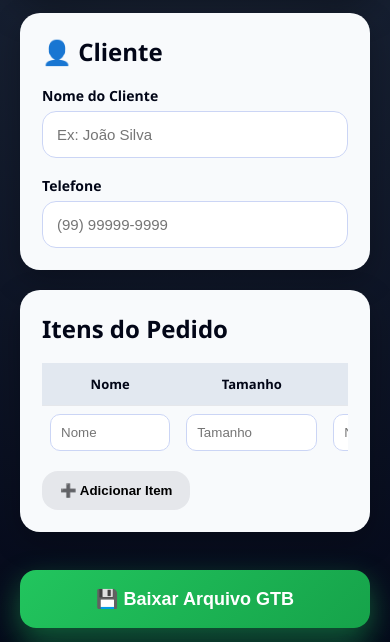
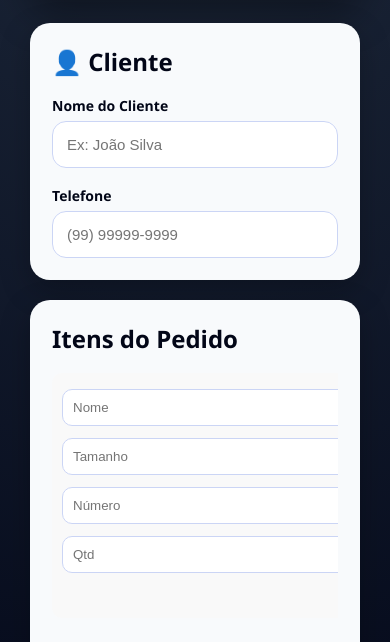
Before and after one commit to gtsportnota10-creator/gtbot, a plain HTML site: page index.html in a window 390 px wide. Shown: the part 180-822 px from the top of the page. Drawn offline with Linux system fonts and the light colour scheme.

Commit message:
Update style.css

```diff
--- a/style.css
+++ b/style.css
@@ -139,3 +139,53 @@ button {
         font-size: 13px;
     }
 }
+/* ============================
+   AJUSTE PARA CELULAR
+============================ */
+@media (max-width: 768px) {
+
+  body {
+    padding: 10px;
+  }
+
+  table {
+    width: 100%;
+    border-collapse: collapse;
+  }
+
+  thead {
+    display: none; /* esconde cabeçalho no celular */
+  }
+
+  tbody tr {
+    display: block;
+    margin-bottom: 15px;
+    background: #f9f9f9;
+    border-radius: 10px;
+    padding: 10px;
+  }
+
+  tbody td {
+    display: flex;
+    width: 100%;
+    justify-content: space-between;
+    align-items: center;
+    padding: 6px 0;
+    border: none;
+  }
+
+  tbody td::before {
+    content: attr(data-label);
+    font-weight: bold;
+    color: #444;
+  }
+
+  input {
+    width: 55%;
+  }
+
+  .btn-remover {
+    width: 100%;
+    margin-top: 10px;
+  }
+}
```
